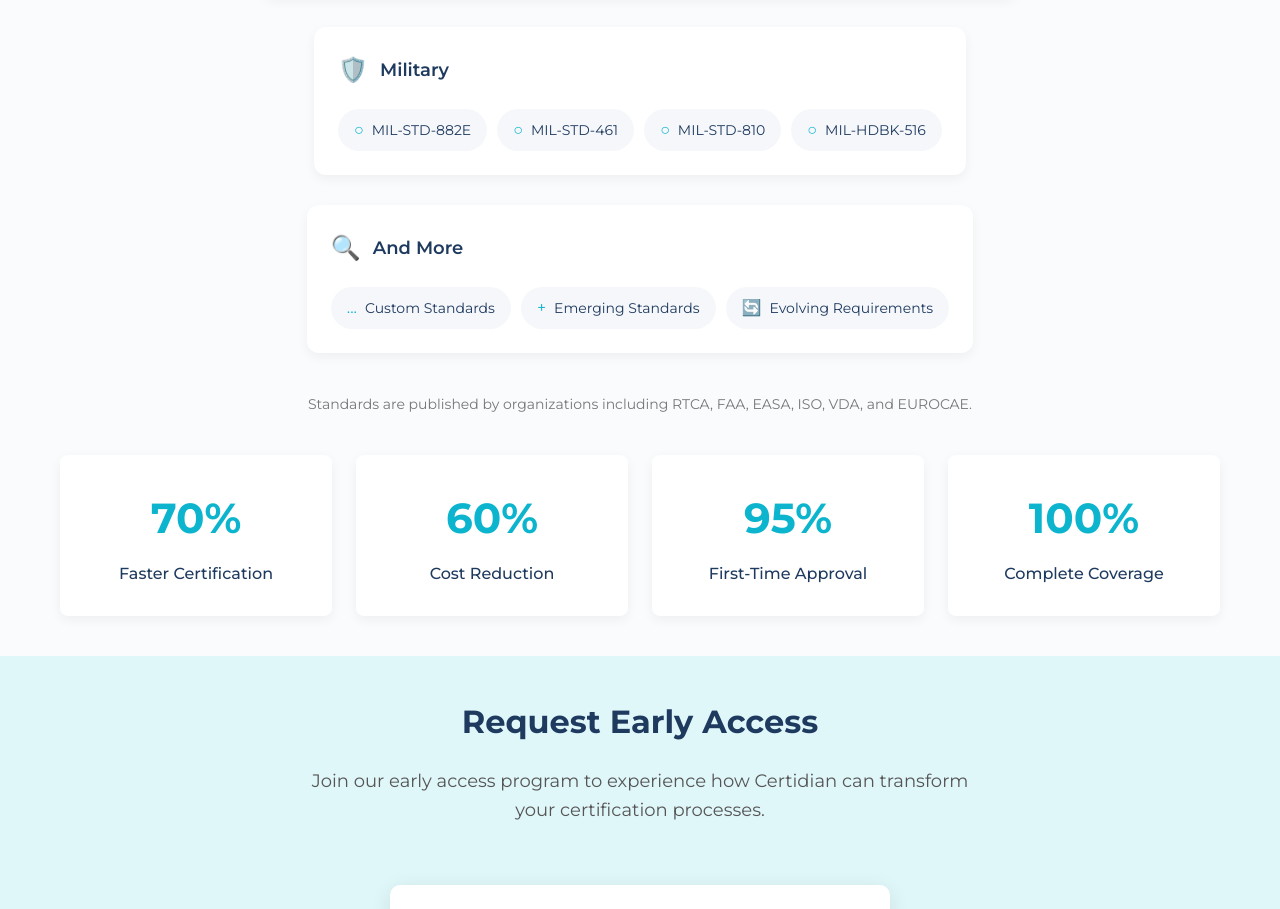
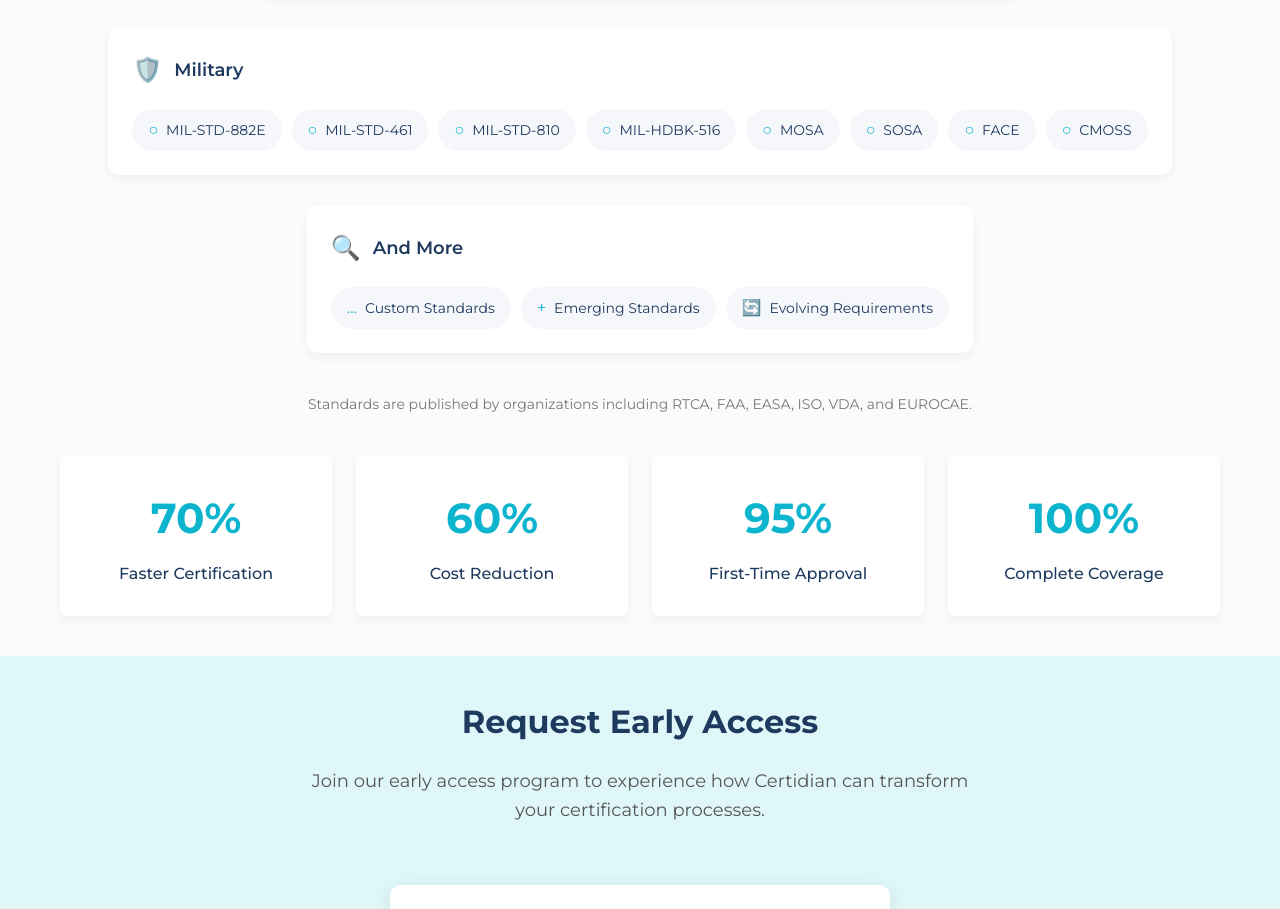
Before and after one commit to Shongilon/certidian, a plain HTML site: page index.html in a window 1280 px wide. Shown: the part 2255-3164 px from the top of the page. Drawn offline with Linux system fonts and the light colour scheme.

Commit message:
Update index.html
add sosa and mosa

```diff
--- a/index.html
+++ b/index.html
@@ -943,6 +943,10 @@
                         <div class="standard-pill"><span class="standard-icon">○</span> MIL-STD-461</div>
                         <div class="standard-pill"><span class="standard-icon">○</span> MIL-STD-810</div>
                         <div class="standard-pill"><span class="standard-icon">○</span> MIL-HDBK-516</div>
+                        <div class="standard-pill"><span class="standard-icon">○</span> MOSA</div>
+                        <div class="standard-pill"><span class="standard-icon">○</span> SOSA</div>
+                        <div class="standard-pill"><span class="standard-icon">○</span> FACE</div>
+                        <div class="standard-pill"><span class="standard-icon">○</span> CMOSS</div>
                     </div>
                 </div>
 
```
